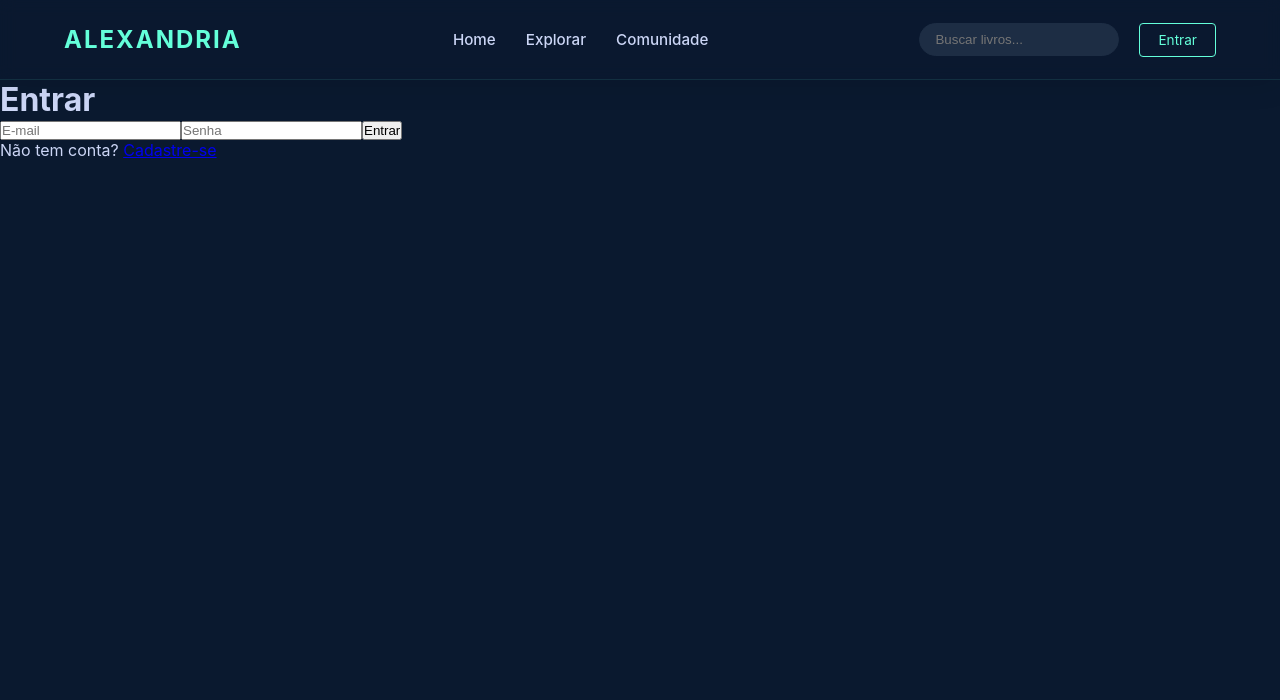
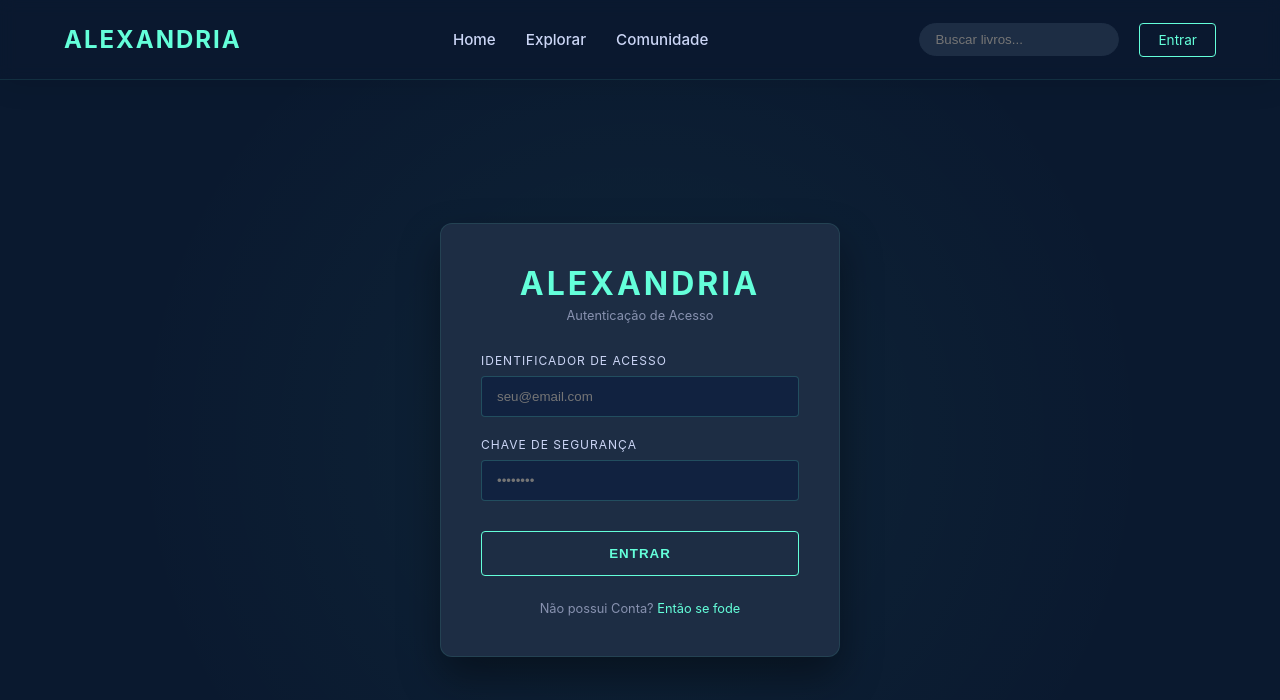
Before and after one commit to 7ody1/Alexandria1, a React (Vite) app: page /login in a window 1280 px wide. Shown: the top 700 px of the page. Built offline with nearby package versions, Linux system fonts and the light colour scheme.

Commit message:
Feat: Login

```diff
--- a/src/App.css
+++ b/src/App.css
@@ -539,3 +539,100 @@
   box-shadow: 0 0 15px rgba(100, 255, 218, 0.4);
   transition: width 1.5s cubic-bezier(0.1, 0.5, 0.2, 1);
 }
+ /*Login*/
+ .login-page {
+  height: calc(100vh - 80px);
+  display: flex;
+  justify-content: center;
+  align-items: center;
+  background: radial-gradient(circle at center, rgba(100, 255, 218, 0.05) 0%, transparent 70%);
+}
+
+.login-card {
+  background: var(--light-navy);
+  padding: 40px;
+  border-radius: 12px;
+  border: 1px solid rgba(100, 255, 218, 0.1);
+  width: 100%;
+  max-width: 400px;
+  box-shadow: 0 20px 40px rgba(0, 0, 0, 0.4);
+}
+
+.login-header {
+  text-align: center;
+  margin-bottom: 30px;
+}
+
+.login-header h1 {
+  color: var(--cyan);
+  font-size: 2rem;
+  letter-spacing: 3px;
+  text-transform: uppercase;
+}
+
+.login-header p {
+  color: var(--slate);
+  font-size: 0.8rem;
+  margin-top: 5px;
+}
+
+.input-group {
+  margin-bottom: 20px;
+}
+
+.input-group label {
+  display: block;
+  color: var(--light-slate);
+  font-size: 0.75rem;
+  margin-bottom: 8px;
+  text-transform: uppercase;
+  letter-spacing: 1px;
+}
+
+.input-group input {
+  width: 100%;
+  background: var(--navy);
+  border: 1px solid rgba(100, 255, 218, 0.2);
+  padding: 12px 15px;
+  border-radius: 4px;
+  color: var(--white);
+  outline: none;
+  transition: 0.3s;
+}
+
+.input-group input:focus {
+  border-color: var(--cyan);
+  box-shadow: 0 0 10px rgba(100, 255, 218, 0.1);
+}
+
+.btn-login-submit {
+  width: 100%;
+  background: transparent;
+  border: 1px solid var(--cyan);
+  color: var(--cyan);
+  padding: 14px;
+  border-radius: 4px;
+  font-weight: bold;
+  cursor: pointer;
+  transition: 0.3s;
+  text-transform: uppercase;
+  letter-spacing: 1px;
+  margin-top: 10px;
+}
+
+.btn-login-submit:hover {
+  background: rgba(100, 255, 218, 0.1);
+  box-shadow: 0 0 20px rgba(100, 255, 218, 0.2);
+}
+
+.login-footer {
+  margin-top: 25px;
+  text-align: center;
+  font-size: 0.8rem;
+  color: var(--slate);
+}
+
+.login-footer span {
+  color: var(--cyan);
+  cursor: pointer;
+}
--- a/src/pages/Comunidade.jsx
+++ b/src/pages/Comunidade.jsx
@@ -3,11 +3,18 @@ import { Link } from 'react-router-dom';
 
 const Comunidade = () => {
   const [xpWidth, setXpWidth] = useState('0%');
+  const [novoPost, setNovoPost] = useState('');
 
-  const atividades = [
-    { id: 1, userId: "davi123", user: "Davi", action: "completou o desafio", book: "O Hobbit", time: "2h" },
-    { id: 2, userId: "ana_clara", user: "Ana", action: "favoritou", book: "Dom Casmurro", time: "5h" }
-  ];
+  const [atividades, setAtividades] = useState([
+    { id: 1, userId: "davi123", user: "Davi", action: "completou o desafio", book: "O Hobbit", time: "2h", reacoes: 12, comentarios: 4 },
+    { id: 2, userId: "ana_clara", user: "Ana", action: "favoritou", book: "Dom Casmurro", time: "5h", reacoes: 8, comentarios: 2 }
+  ]);
+
+  const [ranking, setRanking] = useState([
+    { id: 1, nome: "Davi", pontos: "2.450 xp", posicao: "01" },
+    { id: 2, nome: "Ana", pontos: "2.100 xp", posicao: "02" },
+    { id: 3, nome: "Igor", pontos: "1.850 xp", posicao: "03" }
+  ]);
 
   const topicos = [
     { id: 1, titulo: "Análise técnica: Tradução de '1984'", autor: "Igor", posts: 24 },
@@ -20,6 +27,24 @@ const Comunidade = () => {
     }, 100);
     return () => clearTimeout(timer);
   }, []);
+
+  const handlePublicar = () => {
+    if (novoPost.trim() === '') return;
+
+    const postObject = {
+      id: Date.now(),
+      userId: "davi123",
+      user: "Davi",
+      action: "postou:",
+      book: novoPost,
+      time: "agora",
+      reacoes: 0,
+      comentarios: 0
+    };
+
+    setAtividades([postObject, ...atividades]);
+    setNovoPost('');
+  };
 
   return (
     <div className="comunidade-page">
@@ -60,13 +85,19 @@ const Comunidade = () => {
 
         <main className="main-feed">
           <section className="create-post-v2">
-            <input type="text" placeholder="Compartilhe uma citação ou análise..." />
+            <input
+              type="text"
+              placeholder="Compartilhe uma citação ou análise..."
+              value={novoPost}
+              onChange={(e) => setNovoPost(e.target.value)}
+              onKeyPress={(e) => e.key === 'Enter' && handlePublicar()}
+            />
             <div className="post-actions">
               <div className="action-tags">
                 <span className="tag-sutil">Anexo</span>
                 <span className="tag-sutil">Referência</span>
               </div>
-              <button className="btn-send">Publicar</button>
+              <button className="btn-send" onClick={handlePublicar}>Publicar</button>
             </div>
           </section>
 
@@ -84,8 +115,8 @@ const Comunidade = () => {
                   {act.action} <span className="highlight">{act.book}</span>
                 </p>
                 <div className="card-footer">
-                  <span className="interact-link">Relevante (12)</span>
-                  <span className="interact-link">Comentários (4)</span>
+                  <span className="interact-link">Relevante ({act.reacoes})</span>
+                  <span className="interact-link">Comentários ({act.comentarios})</span>
                 </div>
               </div>
             ))}
@@ -105,9 +136,14 @@ const Comunidade = () => {
 
           <div className="interaction-box ranking">
             <h3>Ranking de Contribuição</h3>
-            <div className="rank-row"><span>01</span> Davi</div>
-            <div className="rank-row"><span>02</span> Ana</div>
-            <div className="rank-row"><span>03</span> Igor</div>
+            {ranking.map((user) => (
+              <div key={user.id} className="rank-row">
+                <span>{user.posicao}</span> {user.nome}
+                <small style={{ color: 'var(--slate)', fontSize: '0.7rem', marginLeft: '10px' }}>
+                  {user.pontos}
+                </small>
+              </div>
+            ))}
           </div>
         </aside>
       </div>
--- a/src/pages/Login.jsx
+++ b/src/pages/Login.jsx
@@ -1,16 +1,55 @@
+import React, { useState } from 'react';
+import { useNavigate } from 'react-router-dom';
+
 const Login = () => {
+  const [email, setEmail] = useState('');
+  const [senha, setSenha] = useState('');
+  const navigate = useNavigate();
+
+  const handleLogin = (e) => {
+    e.preventDefault();
+    navigate('/explorar');
+  };
+
   return (
-    <div className="auth-container">
-      <div className="auth-card">
-        <h1>Entrar</h1>
-        <form>
-          <input type="email" placeholder="E-mail" />
-          <input type="password" placeholder="Senha" />
-          <button type="submit" className="btn-primary">Entrar</button>
+    <div className="login-page">
+      <div className="login-card">
+        <header className="login-header">
+          <h1>Alexandria</h1>
+          <p>Autenticação de Acesso</p>
+        </header>
+
+        <form onSubmit={handleLogin} className="login-form">
+          <div className="input-group">
+            <label>Identificador de Acesso</label>
+            <input
+              type="email"
+              placeholder="seu@email.com"
+              value={email}
+              onChange={(e) => setEmail(e.target.value)}
+              required
+            />
+          </div>
+
+          <div className="input-group">
+            <label>Chave de Segurança</label>
+            <input
+              type="password"
+              placeholder="••••••••"
+              value={senha}
+              onChange={(e) => setSenha(e.target.value)}
+              required
+            />
+          </div>
+
+          <button type="submit" className="btn-login-submit">
+           Entrar
+          </button>
         </form>
-        <p className="auth-link">
-          Não tem conta? <a href="/register">Cadastre-se</a>
-        </p>
+
+        <footer className="login-footer">
+          <p>Não possui Conta? <span>Então se fode</span></p>
+        </footer>
       </div>
     </div>
   );
```
